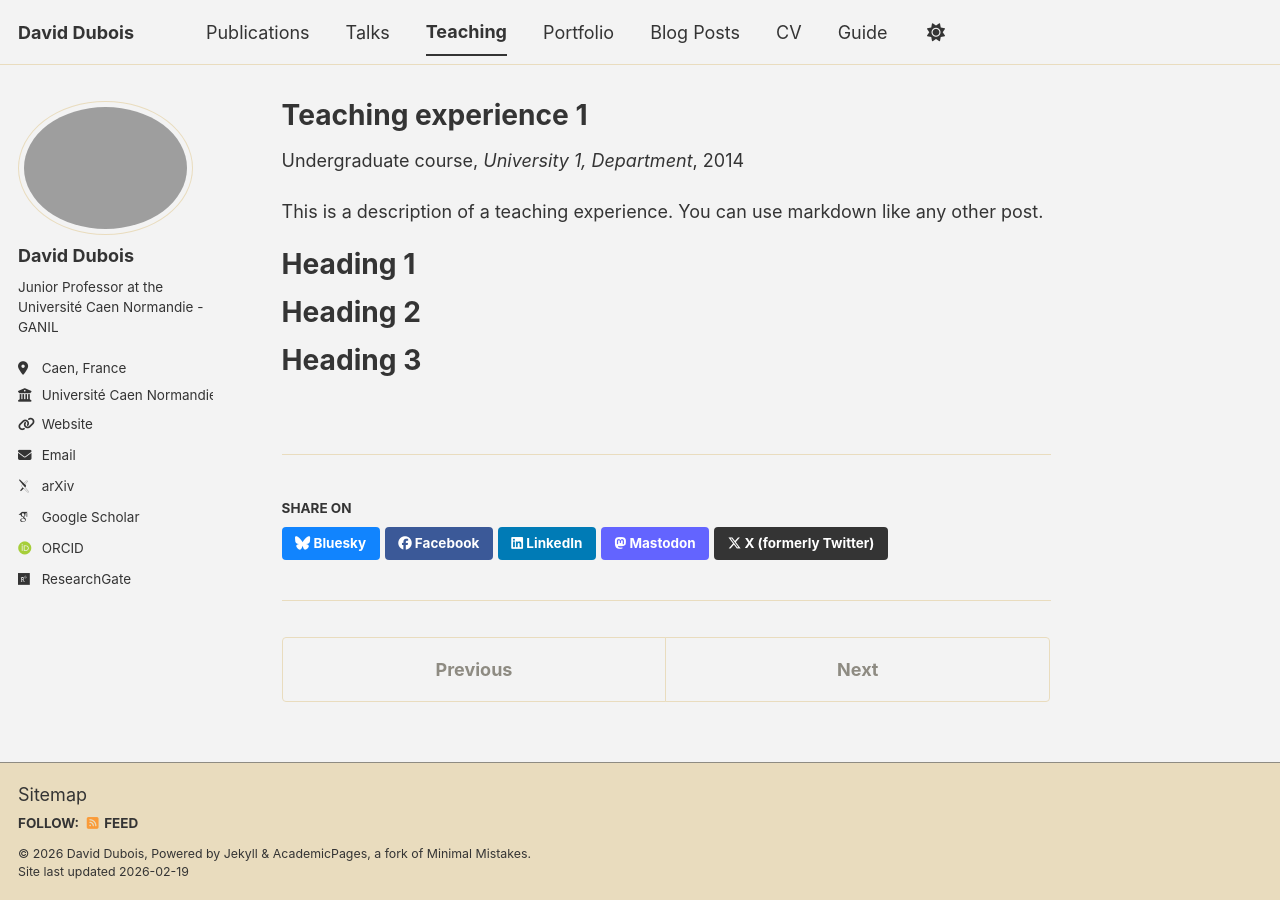
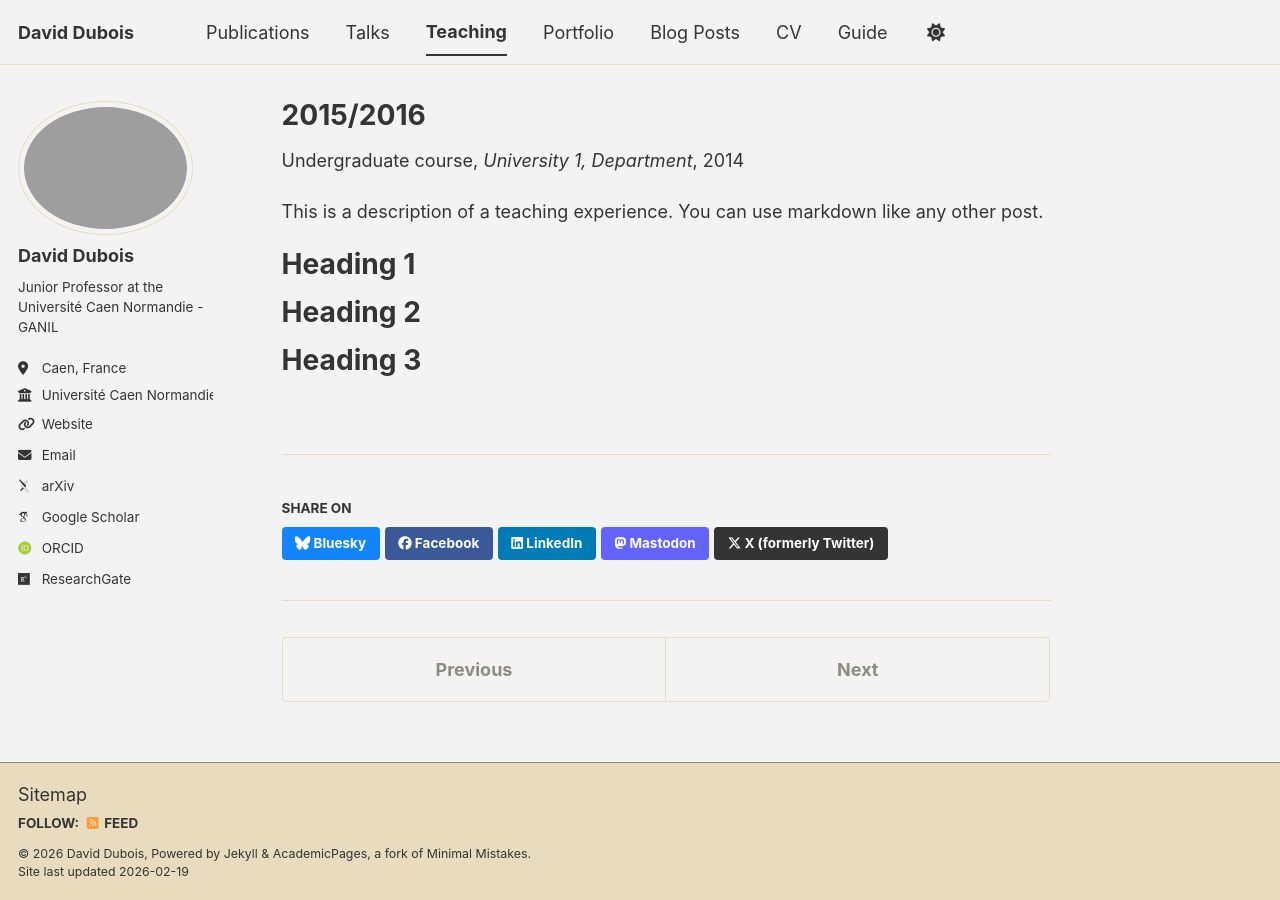
Before and after one commit to daviddubois5/daviddubois, a Jekyll site: the page built from _teaching/2014-spring-teaching-1.md, in a window 1280 px wide. Built offline with Jekyll 4.4.1, drawn with Linux system fonts in a browser that asks for light colours; some web fonts are replaced; a script bundle is joined from its source files by our own code; library files that are not in the unit come from our copies.

Commit message:
Update 2014-spring-teaching-1.md

```diff
--- a/_teaching/2014-spring-teaching-1.md
+++ b/_teaching/2014-spring-teaching-1.md
@@ -1,5 +1,5 @@
 ---
-title: "Teaching experience 1"
+title: "2015/2016"
 collection: teaching
 type: "Undergraduate course"
 permalink: /teaching/2014-spring-teaching-1
```
